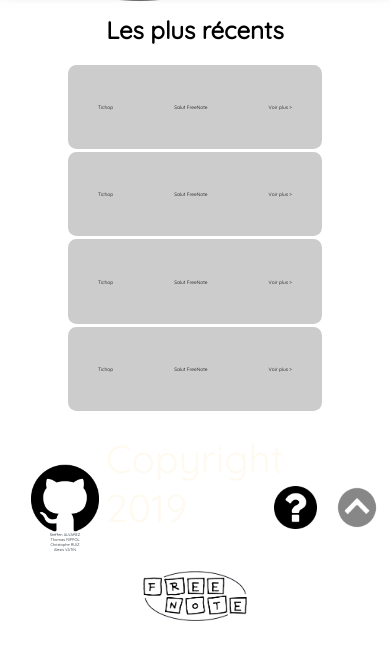
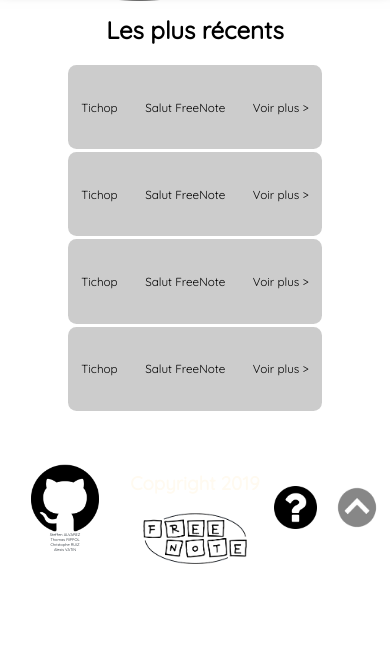
Before and after one commit to AlexisVatin/travailcss, a PHP site: page / in a window 390 px wide. Shown: the part 116-776 px from the top of the page. Run offline with PHP 8.4, Linux system fonts and the light colour scheme.

Commit message:
responsive

```diff
--- a/style.css
+++ b/style.css
@@ -30,9 +30,6 @@ h1, h2, h3, p, a, span, label, input {
     transition: 0s;
 }
 
-span, p {
-    font-size: 10vw;
-}
 .sign:hover {
     background: floralwhite;
     color: #101820;
@@ -194,7 +191,7 @@ form>imput{
 }
 
 .topic>span, .topic>p {
-    font-size: 1.25vw;
+    font-size: 3vw;
 }
 
 .topic {
--- a/utils.pages.php
+++ b/utils.pages.php
@@ -90,7 +90,7 @@ function my_footer() {
 
     <div class="divfooter">
 
-        <p> Copyright 2019 </p>
+        <h3> Copyright 2019 </h3>
         <img src="/freenote-logo.png" alt="Free Note, un forum normaux avec des gens normal :)" class="logoImgfooter">
     </div>
 
```
